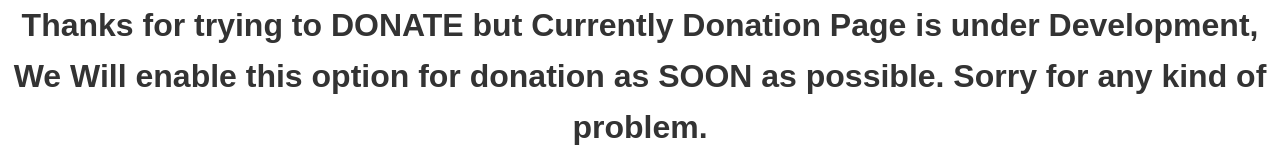
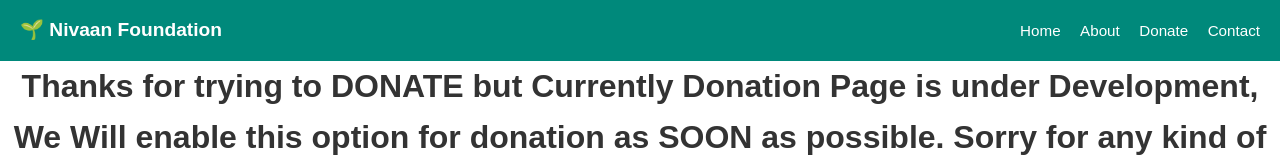
Before and after one commit to voltixcreations/nivaan-foundation, a plain HTML site: page donate.html in a window 1280 px wide. Shown: the top 160 px of the page. Drawn offline with Linux system fonts and the light colour scheme.

Commit message:
Update donate.html

```diff
--- a/donate.html
+++ b/donate.html
@@ -7,12 +7,25 @@
       <link rel="stylesheet" href="style.css">
 </head>
 <body>
+
+ <!-- Header -->
+  <header>
+    <div class="logo">🌱 Nivaan Foundation</div>
+    <nav class="navbar">
+      <a href="index.html">Home</a>
+      <a href="about.html">About</a>
+      <a href="donate.html">Donate</a>
+      <a href="contact.html">Contact</a>
+    </nav>
+  </header>
+
+
     <p><h1><center>Thanks for trying to DONATE but Currently Donation Page is under Development, We Will
-        enable this option for donation as SOON as possible. Sorry for any kind of problem.
+        enable this option for donation as SOON as possible. Sorry for any kind of problem. </h1>
         <br>
         <br>
         <br>
        <h2>You Can contact us through contact page for extra support/ For Donating Individualy.</h2>
-    </center></h1></p>
+    </center></p>
 </body>
 </html>
```
